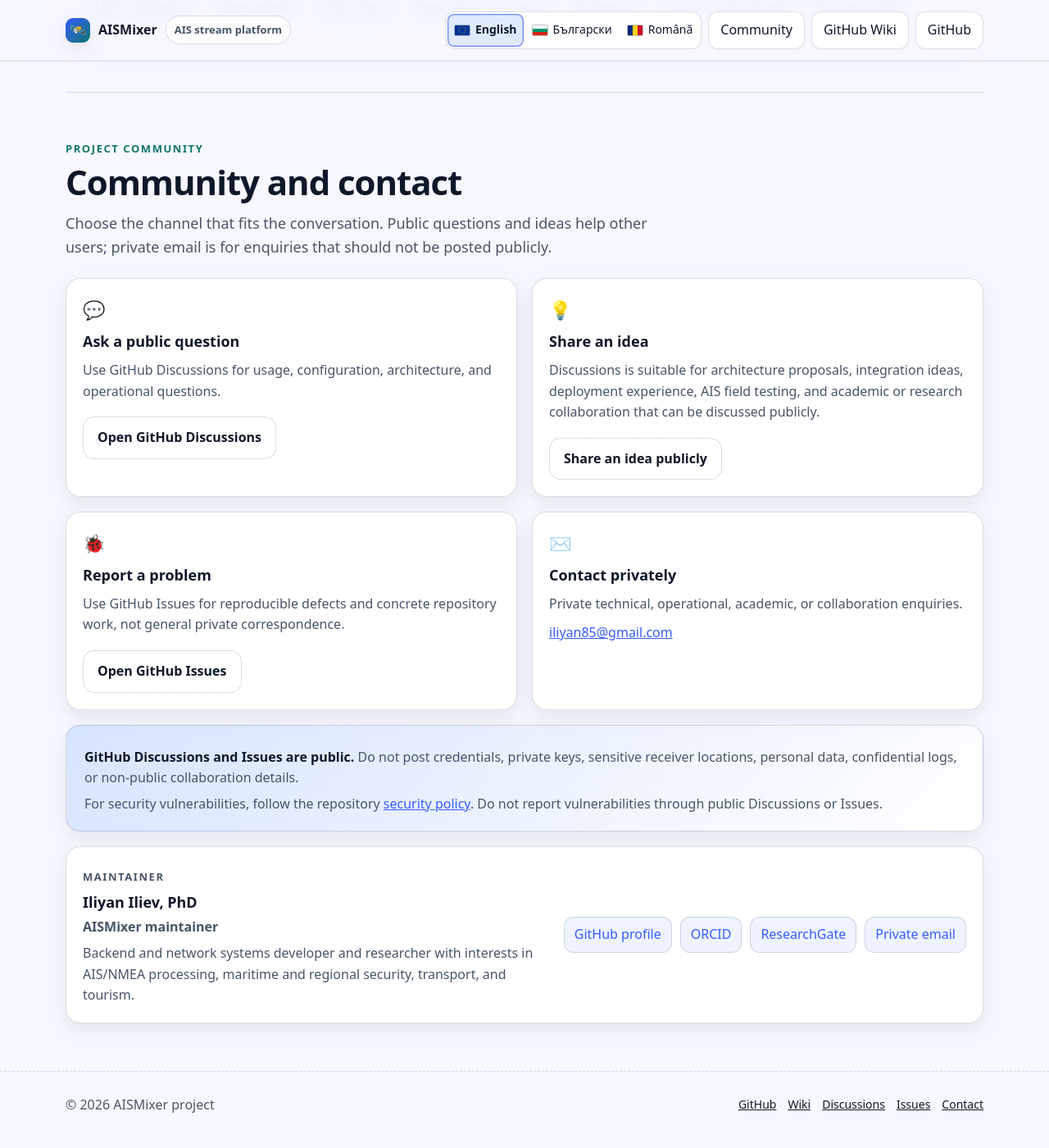
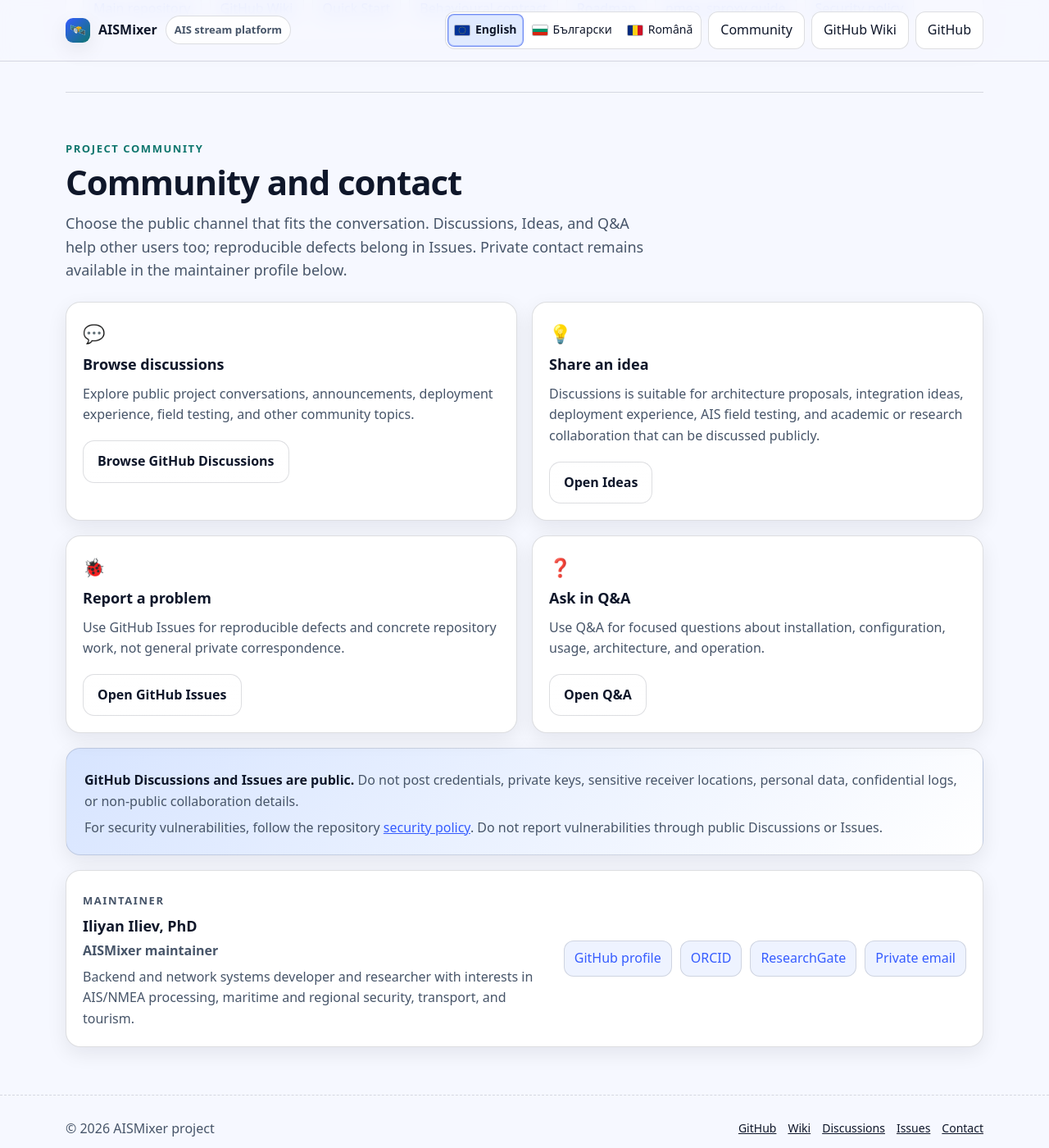
Before and after one commit to iliyan85/aismixer, a Jekyll site: the page docs/index.html, which Jekyll copies as it is, in a window 1280 px wide and 1400 px high, scrolled down 9728 px. Shown: the whole window at 82% size. Built offline with Jekyll 4.4.1, drawn with Linux system fonts in a browser that asks for light colours.

Commit message:
Refine website community links

```diff
--- a/docs/index.html
+++ b/docs/index.html
@@ -571,20 +571,20 @@
       <div class="section-heading">
         <p class="eyebrow">Project community</p>
         <h2>Community and contact</h2>
-        <p class="section-intro">Choose the channel that fits the conversation. Public questions and ideas help other users; private email is for enquiries that should not be posted publicly.</p>
+        <p class="section-intro">Choose the public channel that fits the conversation. Discussions, Ideas, and Q&amp;A help other users too; reproducible defects belong in Issues. Private contact remains available in the maintainer profile below.</p>
       </div>
       <div class="grid state-grid community-grid">
         <article class="card community-card">
           <div class="icons" aria-hidden="true">💬</div>
-          <h3>Ask a public question</h3>
-          <p>Use GitHub Discussions for usage, configuration, architecture, and operational questions.</p>
-          <a class="button" href="https://github.com/iliyan85/aismixer/discussions" target="_blank" rel="noopener">Open GitHub Discussions</a>
+          <h3>Browse discussions</h3>
+          <p>Explore public project conversations, announcements, deployment experience, field testing, and other community topics.</p>
+          <a class="button" href="https://github.com/iliyan85/aismixer/discussions" target="_blank" rel="noopener">Browse GitHub Discussions</a>
         </article>
         <article class="card community-card">
           <div class="icons" aria-hidden="true">💡</div>
           <h3>Share an idea</h3>
           <p>Discussions is suitable for architecture proposals, integration ideas, deployment experience, AIS field testing, and academic or research collaboration that can be discussed publicly.</p>
-          <a class="button" href="https://github.com/iliyan85/aismixer/discussions" target="_blank" rel="noopener">Share an idea publicly</a>
+          <a class="button" href="https://github.com/iliyan85/aismixer/discussions/categories/ideas" target="_blank" rel="noopener">Open Ideas</a>
         </article>
         <article class="card community-card">
           <div class="icons" aria-hidden="true">🐞</div>
@@ -593,12 +593,10 @@
           <a class="button" href="https://github.com/iliyan85/aismixer/issues" target="_blank" rel="noopener">Open GitHub Issues</a>
         </article>
         <article class="card community-card">
-          <div class="icons" aria-hidden="true">✉️</div>
-          <h3>Contact privately</h3>
-          <p>Private technical, operational, academic, or collaboration enquiries.</p>
-          <address class="contact-address">
-            <a class="contact-email" href="mailto:iliyan85@gmail.com?subject=AISMixer%20contact">iliyan85@gmail.com</a>
-          </address>
+          <div class="icons" aria-hidden="true">❓</div>
+          <h3>Ask in Q&amp;A</h3>
+          <p>Use Q&amp;A for focused questions about installation, configuration, usage, architecture, and operation.</p>
+          <a class="button" href="https://github.com/iliyan85/aismixer/discussions/categories/q-a" target="_blank" rel="noopener">Open Q&amp;A</a>
         </article>
       </div>
       <aside class="callout" aria-label="Public discussion and security warning">
```
Also changed, not shown: docs/bg/index.html (+9 -11 lines), docs/ro/index.html (+9 -11 lines).
